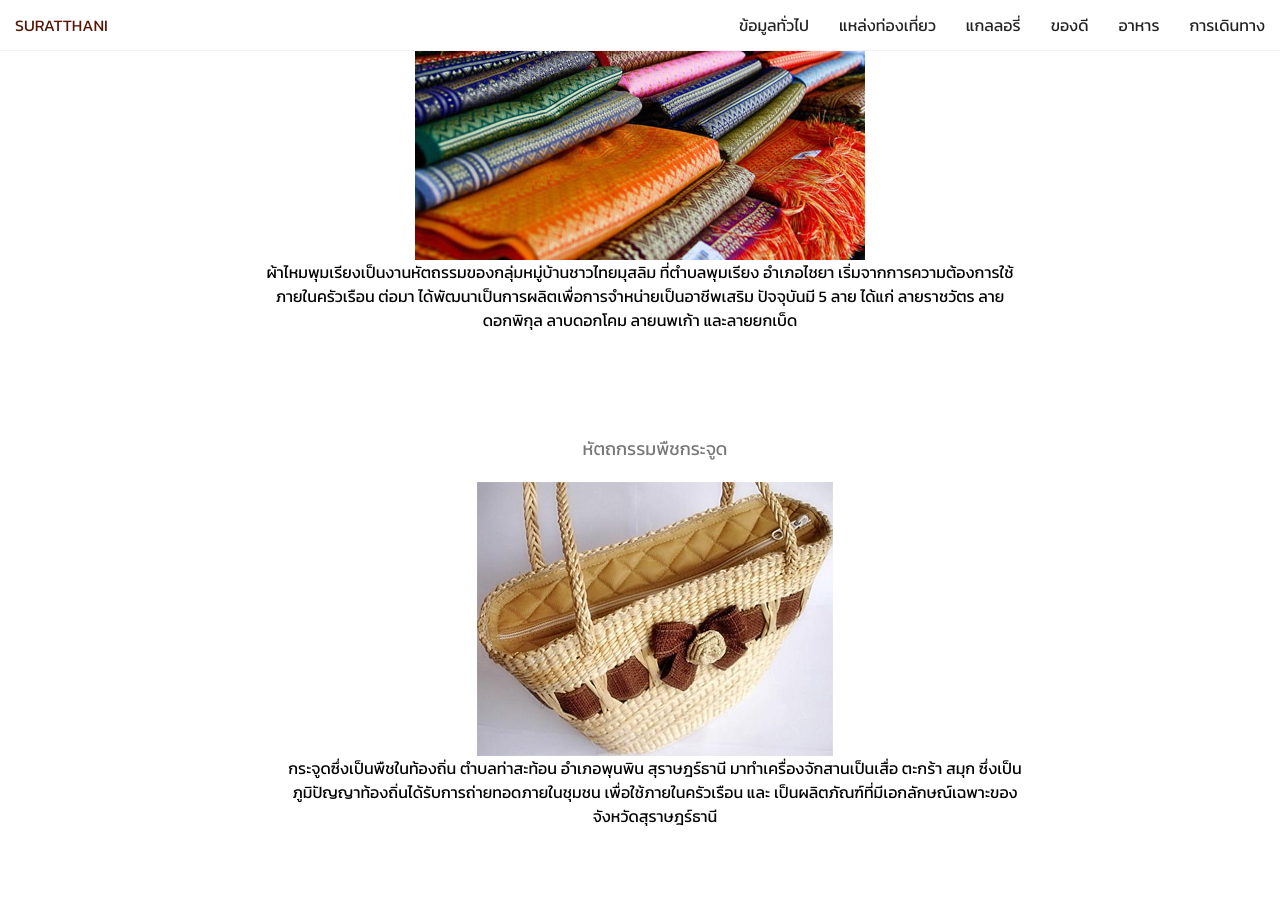
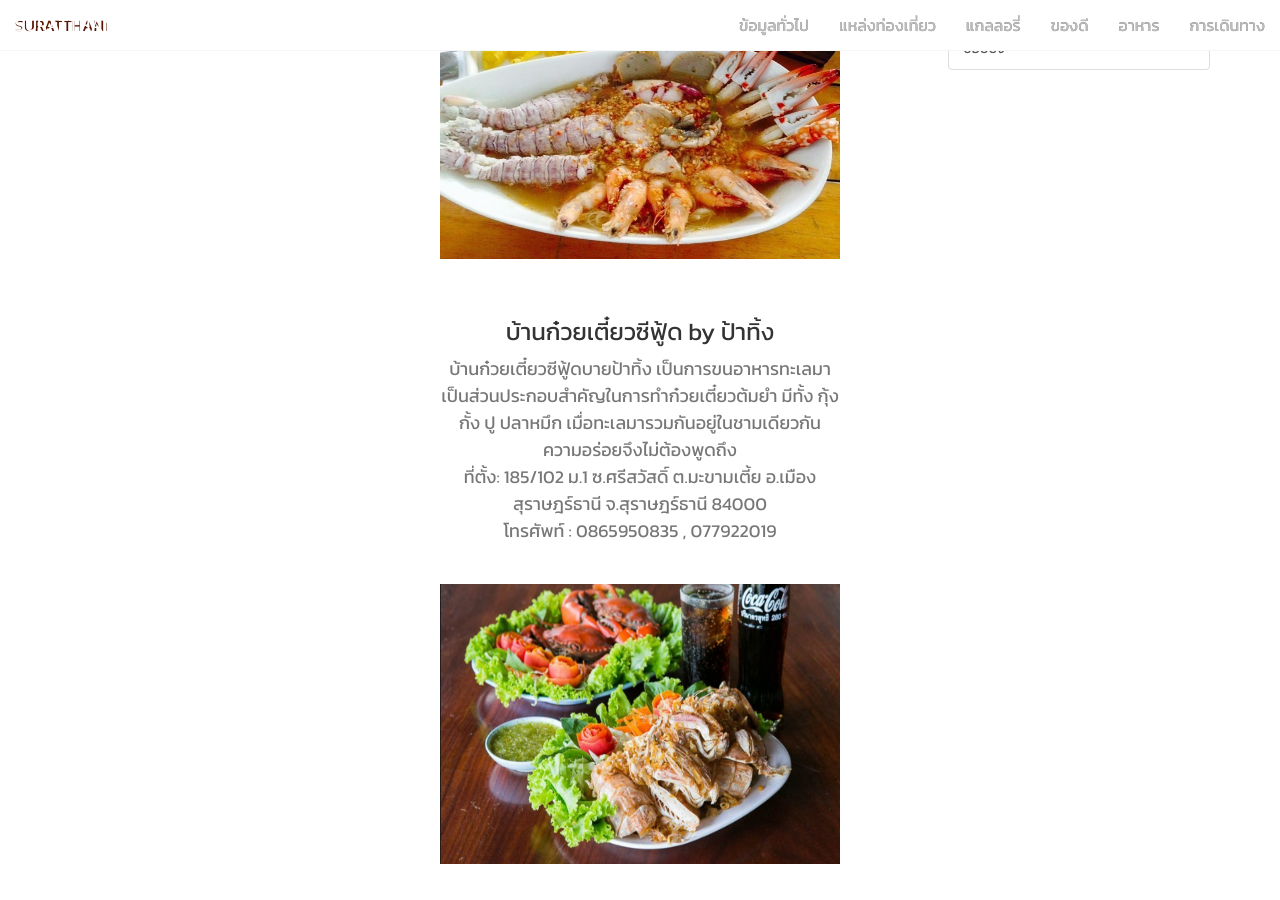
Before and after one commit to kan1995/Suratthani, a Jekyll site: the page built from v1.2code/food.html, in a window 1280 px wide and 900 px high, scrolled down 805 px. Built offline with Jekyll 4.4.1, drawn with Linux system fonts in a browser that asks for light colours; some of the changed text lies outside the part shown.

Commit message:
edit food html

```diff
--- a/v1.2code/food.html
+++ b/v1.2code/food.html
@@ -1,42 +1,7 @@
-<!DOCTYPE html>
-<html lang="en">
-
-<head>
-
-    <meta charset="utf-8">
-    <meta http-equiv="X-UA-Compatible" content="IE=edge">
-    <meta name="viewport" content="width=device-width, initial-scale=1">
-    <meta name="description" content="">
-    <meta name="author" content="">
-
-    <title>food</title>
-
-    <!-- Bootstrap Core CSS -->
-    <link rel="stylesheet" href="css/bootstrap.min.css" type="text/css">
-
-    <!-- Custom Fonts -->
-    <link href='http://fonts.googleapis.com/css?family=Open+Sans:300italic,400italic,600italic,700italic,800italic,400,300,600,700,800' rel='stylesheet' type='text/css'>
-    <link href='http://fonts.googleapis.com/css?family=Merriweather:400,300,300italic,400italic,700,700italic,900,900italic' rel='stylesheet' type='text/css'>
-    <link rel="stylesheet" href="font-awesome/css/font-awesome.min.css" type="text/css">
-    <link href='https://fonts.googleapis.com/css?family=Kanit&subset=thai,latin' rel='stylesheet' type='text/css'>
-    <!-- Plugin CSS -->
-    <link rel="stylesheet" href="css/animate.min.css" type="text/css">
-
-    <!-- Custom CSS -->
-    <link rel="stylesheet" href="css/creative2.css" type="text/css">
-
-    <!-- HTML5 Shim and Respond.js IE8 support of HTML5 elements and media queries -->
-    <!-- WARNING: Respond.js doesn't work if you view the page via file:// -->
-    <!--[if lt IE 9]>
-        <script src="https://oss.maxcdn.com/libs/html5shiv/3.7.0/html5shiv.js"></script>
-        <script src="https://oss.maxcdn.com/libs/respond.js/1.4.2/respond.min.js"></script>
-    <![endif]-->
-
-
-
-</head>
-
-
+---
+layout: default
+---
+<div class="row">
 <body id="page-top">
 
     <nav id="mainNav" class="navbar navbar-default navbar-fixed-top">
@@ -87,40 +52,79 @@
 
 
 
-    <div class="page-content">
-      <div class="wrapper">
-        <section >
-  <div class=" text-center">
-      <div class="service-box">
-          <i class="fa fa-5x fa-shopping-cart  wow bounceIn text-primary" data-wow-delay=".2s"></i>
-          <h3>ของใช้</h3>
-      </div>
-  </div>
-
+    <section>
         <div class="container">
             <div class="row">
-            <div class="col-lg-8 col-lg-offset-2 text-center">
-                <hr class="light">
-                <p class="text-muted">ผ้าไหมพุมเรียง</p>
-                <img src="img/goods/2.jpg"><div class="text-center">
-                <p class="text-fadedblack">ผ้าไหมพุมเรียงเป็นงานหัตถรรมของกลุ่มหมู่บ้านชาวไทยมุสลิม ที่ตำบลพุมเรียง อำเภอไชยา เริ่มจากการความต้องการใช้ภายในครัวเรือน ต่อมา ได้พัฒนาเป็นการผลิตเพื่อการจำหน่ายเป็นอาชีพเสริม ปัจจุบันมี 5 ลาย ได้แก่ ลายราชวัตร ลายดอกพิกุล ลาบดอกโคม ลายนพเก้า และลายยกเบ็ด </p>
+                <div class="col-lg-12 text-center">
+                    <h2 class="section-heading">อาหาร</h2>
+                    <i class="fa fa-5x fa-coffee  wow bounceIn text-primary" data-wow-delay=".2s"></i>
 
                 </div>
             </div>
         </div>
         <br>
+        <div class="container">
+               <div class="text-center">
+                </div>
                 <br>
-    <div class="container">
-        <div class="row">
-            <div class="col-lg-8 col-lg-offset-2 text-center">
-                <hr class="light">
-                <p class="text-muted">หัตถกรรมพืชกระจูด</p>
-                <img src="img/goods/1.jpg"><div class="text-center">
-                <p class="text-fadedblack"> กระจูดซึ่งเป็นพืชในท้องถิ่น ตำบลท่าสะท้อน อำเภอพุนพิน สุราษฎร์ธานี มาทำเครื่องจักสานเป็นเสื่อ ตะกร้า สมุก ซึ่งเป็นภูมิปัญญาท้องถิ่นได้รับการถ่ายทอดภายในชุมชน เพื่อใช้ภายในครัวเรือน และ เป็นผลิตภัณฑ์ที่มีเอกลักษณ์เฉพาะของจังหวัดสุราษฎร์ธานี</p>
+                <br>
+
+                       <div class="text-center"><img src="img/food/1.1.jpg"width="400"height="280"></div>
+                          <br>
+                          <br>
+              <div class="text-center">
+                <div class="service-box">
+                  <h3>บ้านก๋วยเตี๋ยวซีฟู้ด by ป้าทิ้ง</h3>
+                        <p class="text-muted">บ้านก๋วยเตี๋ยวซีฟู้ดบายป้าทิ้ง เป็นการขนอาหารทะเลมาเป็นส่วนประกอบสำคัญในการทำก๋วยเตี๋ยวต้มยำ มีทั้ง กุ้ง กั้ง ปู ปลาหมึก เมื่อทะเลมารวมกันอยู่ในชามเดียวกัน ความอร่อยจึงไม่ต้องพูดถึง</p>
+                        <p class="text-muted">ที่ตั้ง: 185/102 ม.1 ซ.ศรีสวัสดิ์ ต.มะขามเตี้ย อ.เมืองสุราษฎร์ธานี จ.สุราษฎร์ธานี 84000 </p>
+                        <p class="text-muted">โทรศัพท์ : 0865950835 , 077922019 </p>
+                  </div>
+              </div>
+                <br>
+                <br>
+                <div class="text-center"><img src="img/food/2.2.png"width="400"height="280"></div>
+                 <br>
+                        <div class="text-center">
+                          <div class="service-box">
+                            <h3>บ้านเคียงเลซีฟู้ด</h3>
+                          <p class="text-muted">ร้านตั้งอยู่ติดกับป่าชายเลน ทำให้สามารถมองเห็นฟาร์มเลี้ยงหอยนางรมที่มีเสาปักอยู่เรียงรายดูเป็นแถว สัมผัสกับบรรยากาศธรรมชาติ เพราะร้านยื่นไปในทะเล อาหารอร่อย โดยเฉพาะเมนูซีฟู้ด ล้วนเป็นอาหารทะเลสดๆ </p>
+                          <p class="text-muted">ที่ตั้ง :124 หมู่ 7 ตำบลกะแดะ อำเภอกาญจนดิษฐ์ สุราษฎร์ธานี 84160</p>
+                          <p class="text-muted">โทรศัพท์ : 077-255-243</p>
+                        </div>
+                        </div>
+  </div>
+
+                <br>
+                <br>
+              <div class="text-center"><img src="img/food/3.png"width="400"height="280"></div>
+  <br>
+                      <div class="text-center">
+                        <div class="service-box">
+                            <h3>ไอศครีมโบราณ ลุงดำ </h3>
+                        <p class="text-muted">ไอศกรีมลุงดำถือเป็นร้านไอศกรีมที่ท๊อปปิ้งเยอะ หมดแก้วมีการเติมให้เพิ่ม แนะนำให้ทานไอศกรีมรสไข่เค็ม เพราะมีรสชาติที่แปลกแต่อร่อย  ตัวท๊อปปิ้งก็หลากหลายมีทั้งข้าวเหนียว มันเชื่อม สับปะรด ถั่ว เผือก เฉาก๊วย ลอดช่อง เยอะแยะเต็มไปหมด และที่สำคัญราคาไม่แพง </p>
+                        <p class="text-muted">ที่ตั้ง :ที่อยู่ ถนนโฉลกรัฐ สุราษฎร์ธานี  เมืองสุราษฎร์ธานี  สุราษฎร์ธานี 84000 </p>
 
                     </div>
                 </div>
+
+
+                <br>
+                <br>
+               <div class="text-center">
+                   <div class="text-center"><img src="img/food/4.4.png"width="400"height="280"></div>
+  <br>
+                        <div class="text-center">
+                          <div class="service-box">
+                            <h3>Little Room</h3>
+                        <p class="text-muted">ร้าน little room เป็นค่าเฟ่เล็กๆ1คูหา ที่แฝงตัวอยู่ตรงตึกแถวเปิดใหม่ย่านเกาะลำพู เป็นคาเฟ่มุ้งมิ้งน่ารัก ภายในร้านตกแต่งเป็นสไตล์ zakka เรียบๆ มีบริการขนมและเครื่องดื่ม ทั้งเค้ก เต้าฮวยนมสด วาฟเฟิล โทส อีกทั้งยังมีอาหารคาวคอยให้บริการด้วย </p>
+                        <p class="text-muted">ที่ตั้ง :2007 (เลยทางไปเกาะลำภูมาเล็กน้อย) สุราษฎร์ธานี  เมืองสุราษฎร์ธานี  สุราษฎร์ธานี </p>
+                        <p class="text-muted">โทรศัพท์ : 081-535-3269 </p>
                     </div>
+                </div>
+
+                </div>
+
+
     </section>
 
     <div class="row">
@@ -128,24 +132,4 @@
 
     </div>
   </div>
-
 </div>
-    </div>
-
-
-
-    <!-- jQuery -->
-    <script src="js/jquery.js"></script>
-
-    <!-- Bootstrap Core JavaScript -->
-    <script src="js/bootstrap.min.js"></script>
-
-    <!-- Plugin JavaScript -->
-    <script src="js/jquery.easing.min.js"></script>
-    <script src="js/jquery.fittext.js"></script>
-    <script src="js/wow.min.js"></script>
-
-    <!-- Custom Theme JavaScript -->
-    <script src="js/creative.js"></script>
-
-</html>
```
Also changed, not shown: v1.2code/img/food/1.1.jpg (added), v1.2code/img/food/1.jpg (added), v1.2code/img/food/2.2.PNG (added), v1.2code/img/food/2.PNG (added), v1.2code/img/food/3.3.PNG (added), v1.2code/img/food/3.PNG (added), v1.2code/img/food/4.4.PNG (added), v1.2code/img/food/4.PNG (added). Lines whose indentation alone changed are shown as unchanged.
